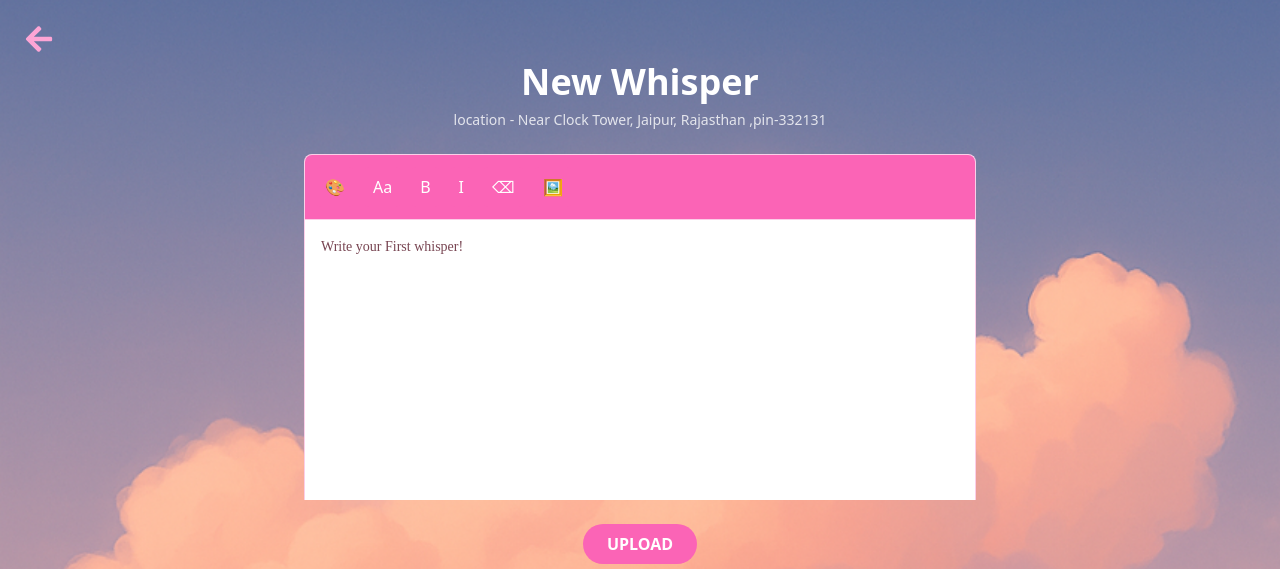
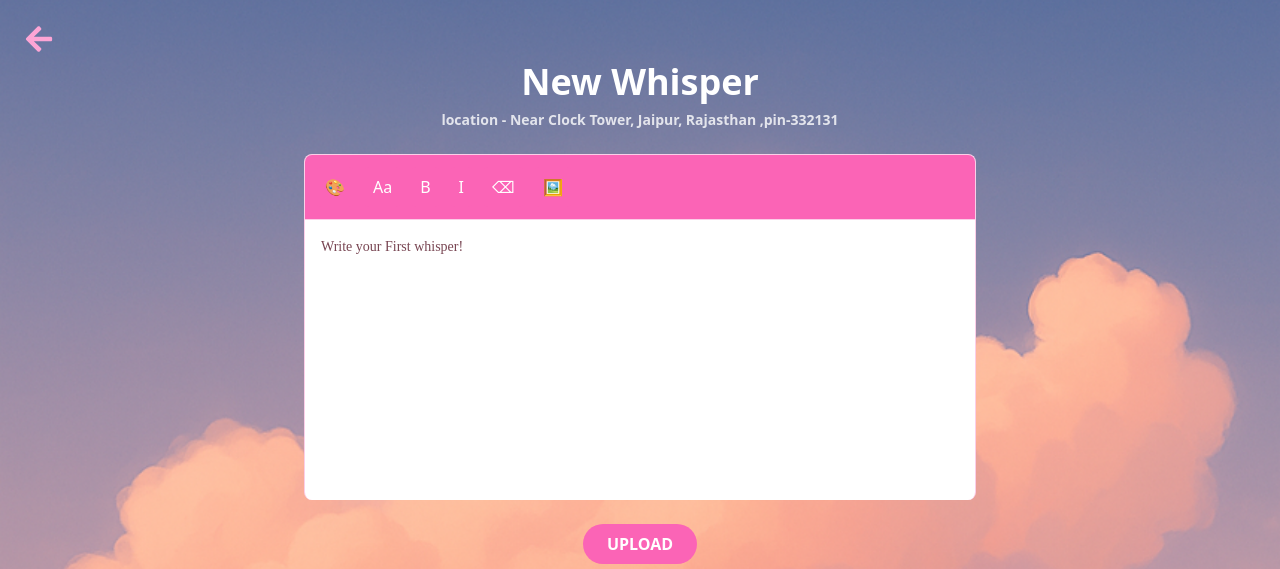
Before and after one commit to riddhika05/thrillz, a React (Vite) app in the folder thrillz/: page /newpost in a window 1280 px wide. Shown: the top 569 px of the page. Built offline with nearby package versions, Linux system fonts and the light colour scheme; no server answers; a web font is replaced by a local one.

Commit message:
Conditionally adding the rounded border to text div

```diff
--- a/thrillz/src/pages/Newpost.jsx
+++ b/thrillz/src/pages/Newpost.jsx
@@ -66,12 +66,16 @@ export default function NewPost() {
       </div>
       <header className="text-center mb-6">
         <h1 className="font-bold text-4xl mb-2 text-white">New Whisper</h1>
-        <p className="text-sm opacity-80 text-white">
+        <p className="text-sm opacity-80 text-white font-bold">
           location - Near Clock Tower, Jaipur, Rajasthan ,pin-332131
         </p>
       </header>
 
-      <section className="w-full max-w-2xl bg-pink-200 border-t border-l border-r border-pink-200 rounded-t-lg overflow-hidden">
+      <section
+  className={`w-full max-w-2xl bg-pink-200 border-t border-l border-r border-pink-200 overflow-hidden ${
+    image ? "rounded-t-lg" : "rounded-lg"
+  }`}
+>
         <div className="flex gap-3 p-3 border-b border-pink-200 bg-pink-400">
           <div className="relative p-2 rounded bg-pink-400 hover:bg-pink-300">
             🎨
```
